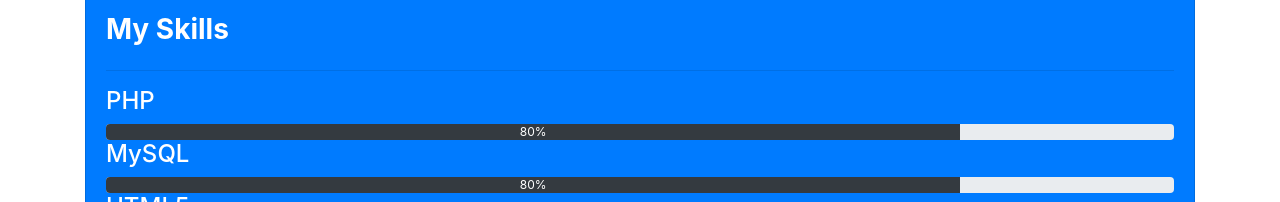
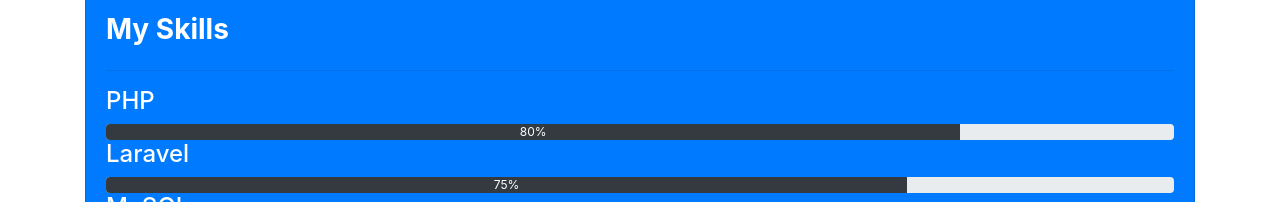
Before and after one commit to Surya235/Resume, a plain HTML site: page index.html in a window 1280 px wide. Shown: the part 598-800 px from the top of the page. Drawn offline with nearby package versions, Linux system fonts and the light colour scheme.

Commit message:
Update index.html

```diff
--- a/index.html
+++ b/index.html
@@ -75,6 +75,10 @@
                 <h4>PHP</h4>
                 <div class="progress">
                     <div class="progress-bar bg-dark" style="width : 80%">80%</div>
+                </div>
+                <h4>Laravel</h4>
+                <div class="progress">
+                    <div class="progress-bar bg-dark" style="width : 75%">75%</div>
                 </div>
                 <h4>MySQL</h4>
                 <div class="progress">
```
